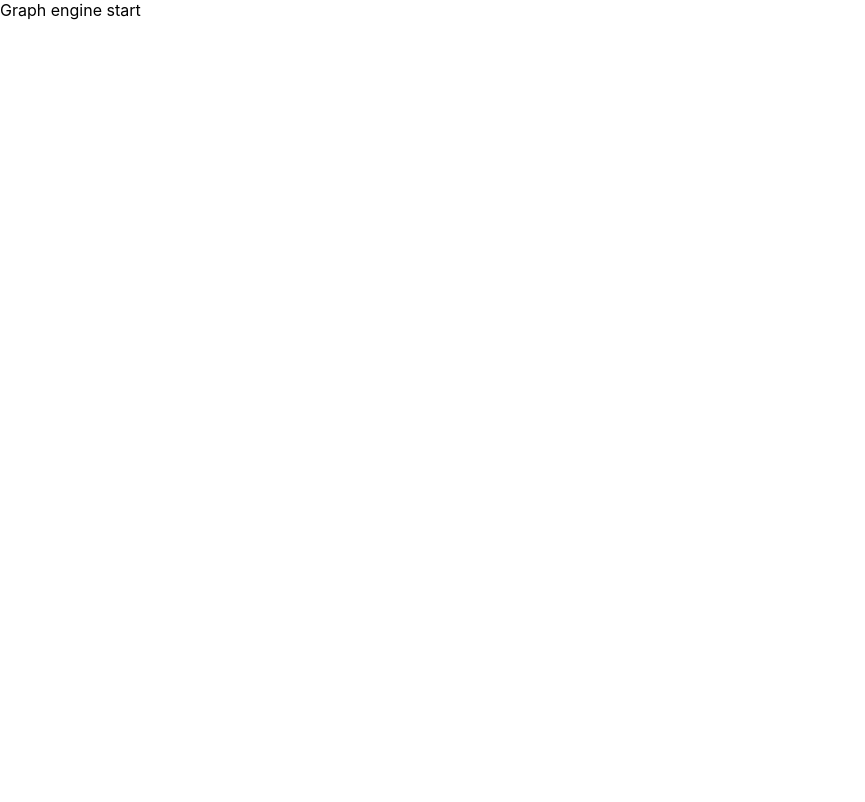
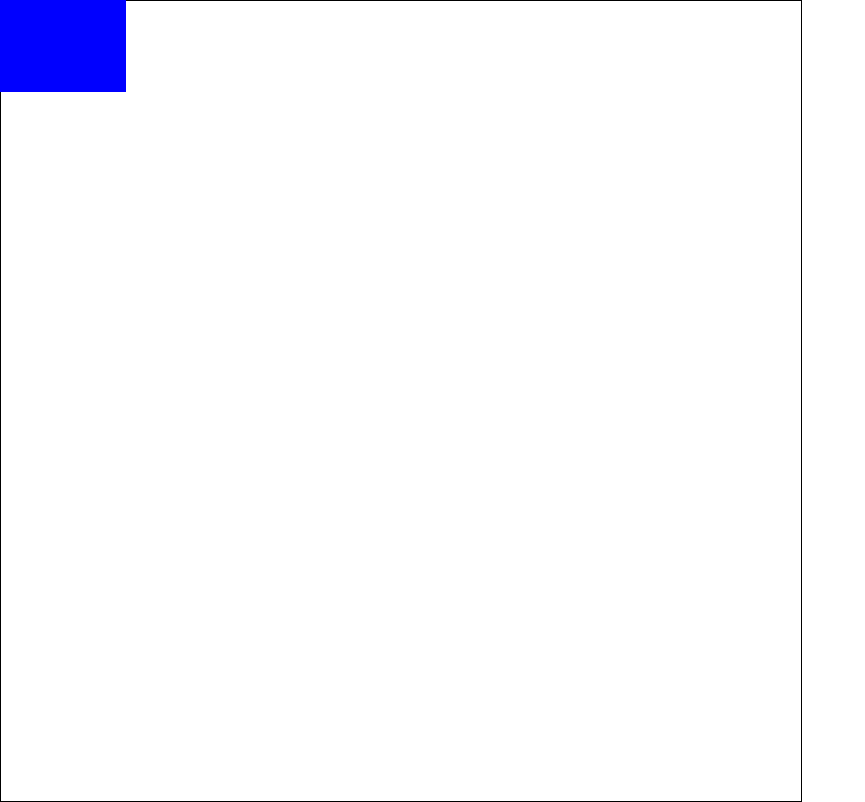
Before and after one commit to Dias-Kazhtay/graph-engine, a React (Create React App) app: page / in a window 1280 px wide. Shown: the whole page, without its empty margins (0-865 px from the left). Built offline with nearby package versions, Linux system fonts and the light colour scheme.

Commit message:
add draggable node

```diff
--- a/package.json
+++ b/package.json
@@ -50,8 +50,9 @@
     "eslint-plugin-react-hooks": "^4.6.2",
     "eslint-plugin-react-refresh": "^0.4.7",
     "globals": "^15.7.0",
+    "husky": "^8.0.0",
     "prettier": "^3.3.2",
-    "typescript-eslint": "^7.14.1",
-    "husky": "^8.0.0"
+    "sass": "^1.77.6",
+    "typescript-eslint": "^7.14.1"
   }
 }
--- a/src/App.tsx
+++ b/src/App.tsx
@@ -1,8 +1,7 @@
-import { useState } from 'react';
+import { Node } from './entities/Node';
 
 function App() {
-  const [label] = useState('Graph engine start');
-  return <div className="App">{label}</div>;
+  return <Node />;
 }
 
 export default App;
--- /dev/null
+++ b/src/entities/Node/index.tsx
@@ -0,0 +1 @@
+export * from './ui/Node/Node';
--- /dev/null
+++ b/src/entities/Node/ui/Node/Node.tsx
@@ -0,0 +1,80 @@
+import { useEffect, useRef } from 'react';
+import styles from './styles.module.scss';
+
+export const Node = () => {
+  const boxRef = useRef<SVGSVGElement>(null);
+  const containerRef = useRef<HTMLDivElement>(null);
+  const isClicked = useRef<boolean>(false);
+
+  const coords = useRef<{
+    startX: number;
+    startY: number;
+    lastX: number;
+    lastY: number;
+  }>({
+    startX: 0,
+    startY: 0,
+    lastX: 0,
+    lastY: 0,
+  });
+
+  useEffect(() => {
+    if (!boxRef.current || !containerRef.current) return;
+
+    const box = boxRef.current;
+    const container = containerRef.current;
+
+    const onMouseDown = (e: MouseEvent) => {
+      isClicked.current = true;
+
+      coords.current.startX = e.clientX;
+      coords.current.startY = e.clientY;
+    };
+
+    const onMouseUp = () => {
+      isClicked.current = false;
+      coords.current.lastX = parseInt(box.style.left);
+      coords.current.lastY = parseInt(box.style.top);
+    };
+
+    const onMouseMove = (e: MouseEvent) => {
+      if (!isClicked.current) return;
+
+      const nextX = e.clientX - coords.current.startX + coords.current.lastX;
+      const nextY = e.clientY - coords.current.startY + coords.current.lastY;
+
+      box.style.top = `${nextY}px`;
+      box.style.left = `${nextX}px`;
+    };
+
+    box.addEventListener('mousedown', onMouseDown);
+    box.addEventListener('mouseup', onMouseUp);
+    container.addEventListener('mousemove', onMouseMove);
+    container.addEventListener('mouseleave', onMouseUp);
+    return () => {
+      box.removeEventListener('mousedown', onMouseDown);
+      box.removeEventListener('mouseup', onMouseUp);
+      container.removeEventListener('mousemove', onMouseMove);
+      container.removeEventListener('mouseleave', onMouseUp);
+    };
+  }, []);
+
+  return (
+    <div ref={containerRef} className={styles.Container}>
+      <svg
+        ref={boxRef}
+        className={styles.Node}
+        width="126"
+        height="92"
+        viewBox="0 0 126 92"
+        fill="none"
+        xmlns="http://www.w3.org/2000/svg"
+      >
+        <path d="M0 0H126V92H0V0Z" fill="blue" />
+        <text fill="grey" font-size="18" font-weight="900">
+          123
+        </text>
+      </svg>
+    </div>
+  );
+};
--- /dev/null
+++ b/src/entities/Node/ui/Node/styles.module.scss
@@ -0,0 +1,13 @@
+.Node {
+    cursor: pointer;
+    position: absolute;
+    top: 0;
+    left: 0;
+}
+
+.Container {
+    border: 1px solid black;
+    height: 800px;
+    width: 800px;
+    overflow: hidden;
+}
```
Also changed, not shown: src/entities/canvas/index.tsx (added, +18 -0 lines), src/entities/Node/ui/Rectangle 1 (1).svg (added), 1 other file (tests, documents, lock files or other folders).
